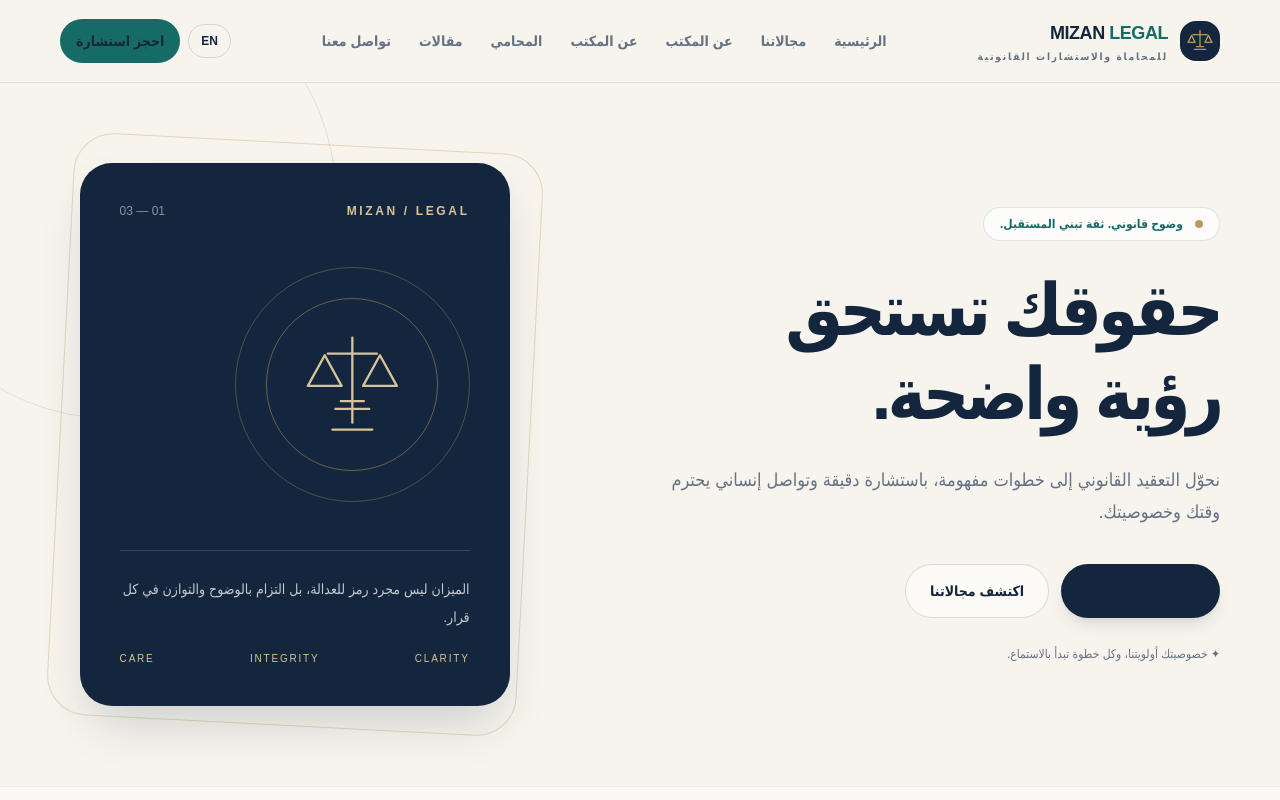
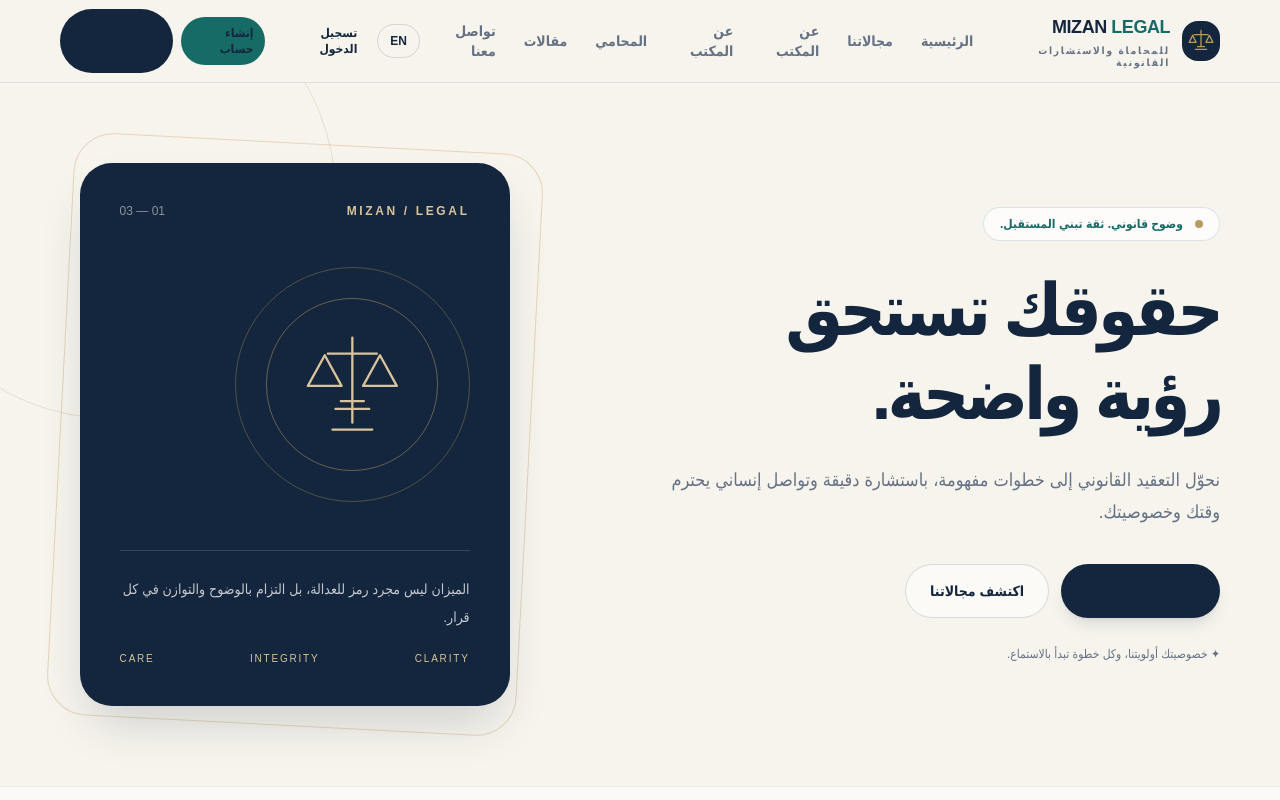
Before and after one commit to mahmoudSElsebaey/mizan-legal-platform, a Next.js app: page /ar in a window 1280 px wide. Shown: the top 800 px of the page. Built offline with nearby package versions, Linux system fonts and the light colour scheme; no server answers.

Commit message:
feat: add login and registration links to homepage

```diff
--- a/src/app/[locale]/page.tsx
+++ b/src/app/[locale]/page.tsx
@@ -9,7 +9,7 @@ export default async function HomePage({ params }: { params: Promise<{ locale: s
  <header className="border-b border-[#14263d]/10 bg-[#f7f4ed]/90"><div className="container flex min-h-[82px] items-center justify-between gap-4">
  <Link href={"/"+locale} className="flex items-center gap-3" aria-label={ar?"ميزان للمحاماة - الرئيسية":"Mizan Legal home"}><Mark/><span className="leading-tight"><span className="block text-lg font-black tracking-tight text-[#14263d]">MIZAN <span className="text-[#176b67]">LEGAL</span></span><span className="mt-1 block text-[10px] font-semibold tracking-[.18em] text-[#657184]">{ar?"للمحاماة والاستشارات القانونية":"LAW & LEGAL COUNSEL"}</span></span></Link>
  <nav className="hidden items-center gap-7 text-sm font-semibold text-[#657184] md:flex" aria-label={ar?"التنقل الرئيسي":"Main navigation"}><a href="#home">{t.nav.home}</a><a href="#services">{t.nav.services}</a><a href="#about">{t.nav.about}</a><Link href={"/"+locale+"/office"}>{ar?"عن المكتب":"Office"}</Link><Link href={"/"+locale+"/lawyer"}>{ar?"المحامي":"Lawyer"}</Link><Link href={"/"+locale+"/insights"}>{ar?"مقالات":"Insights"}</Link><a href="#contact">{t.nav.contact}</a></nav>
- <div className="flex items-center gap-2"><Link href={ar?"/en":"/ar"} className="rounded-full border border-[#14263d]/15 px-3 py-2 text-xs font-bold hover:border-[#176b67] hover:text-[#176b67]" lang={ar?"en":"ar"}>{ar?"EN":"عربي"}</Link><a href="#contact" className="hidden rounded-full bg-[#176b67] px-4 py-3 text-sm font-bold text-white sm:inline-flex">{t.nav.book}</a></div>
+ <div className="flex items-center gap-2"><Link href={ar?"/en":"/ar"} className="rounded-full border border-[#14263d]/15 px-3 py-2 text-xs font-bold hover:border-[#176b67] hover:text-[#176b67]" lang={ar?"en":"ar"}>{ar?"EN":"عربي"}</Link><Link href={"/"+locale+"/login"} className="rounded-full px-3 py-2 text-xs font-bold text-[#14263d] hover:text-[#176b67]">{ar?"تسجيل الدخول":"Login"}</Link><Link href={"/"+locale+"/register"} className="rounded-full bg-[#176b67] px-3 py-2 text-xs font-bold text-white hover:bg-[#14263d]">{ar?"إنشاء حساب":"Sign up"}</Link><a href="#contact" className="hidden rounded-full bg-[#14263d] px-4 py-3 text-sm font-bold text-white sm:inline-flex">{t.nav.book}</a></div>
  </div></header>
  <section id="home" className="relative overflow-hidden border-b border-[#14263d]/5"><div className="pointer-events-none absolute -top-28 end-[-7rem] h-[28rem] w-[28rem] rounded-full border border-[#b99a62]/25"/><div className="container grid min-h-[610px] items-center gap-14 py-20 lg:grid-cols-[1.15fr_.85fr]">
  <div className="relative z-10 max-w-2xl"><div className="mb-7 inline-flex items-center gap-3 rounded-full border border-[#176b67]/15 bg-white/70 px-4 py-2 text-xs font-bold text-[#176b67]"><span className="h-2 w-2 rounded-full bg-[#b99a62]"/>{t.hero.eyebrow}</div>
```
